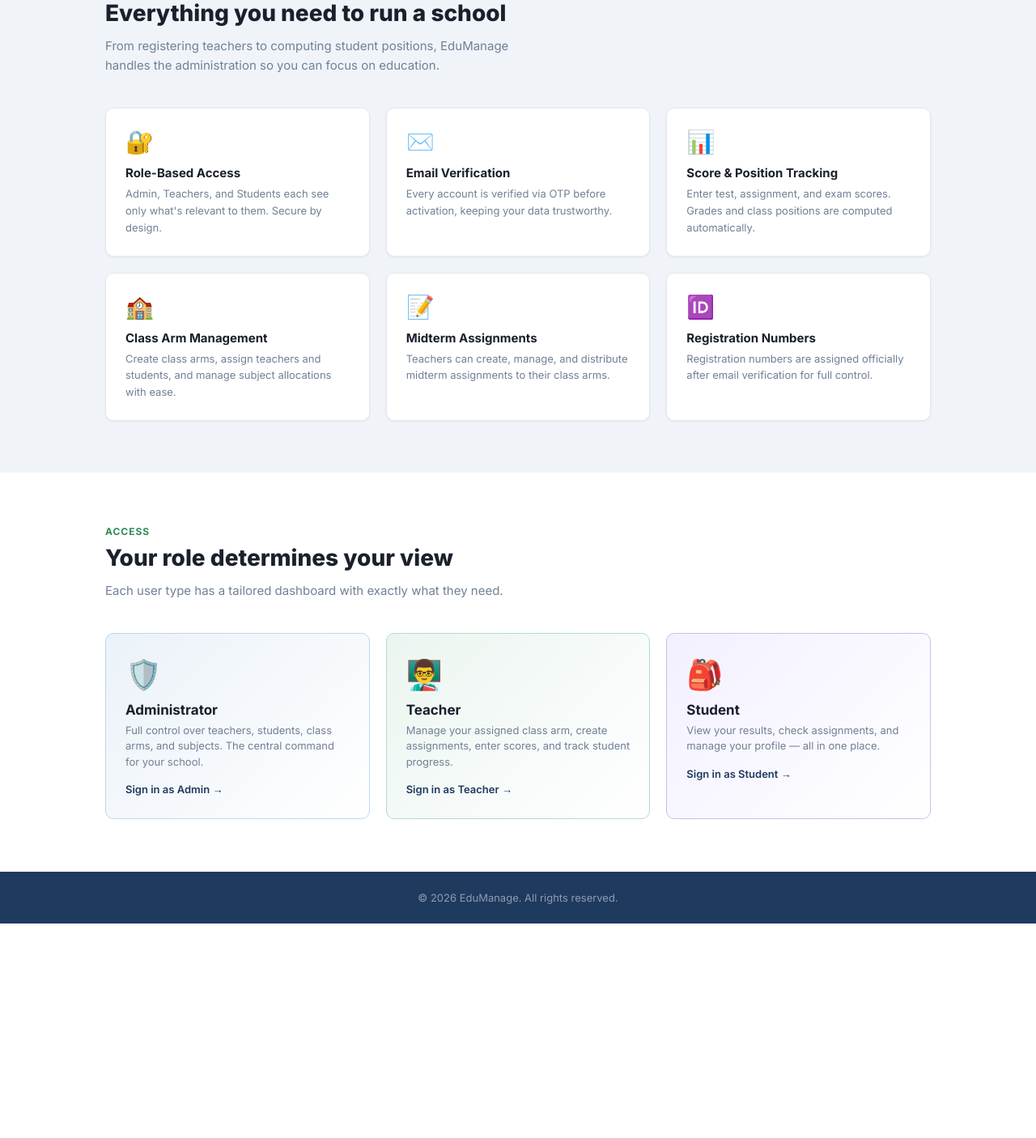
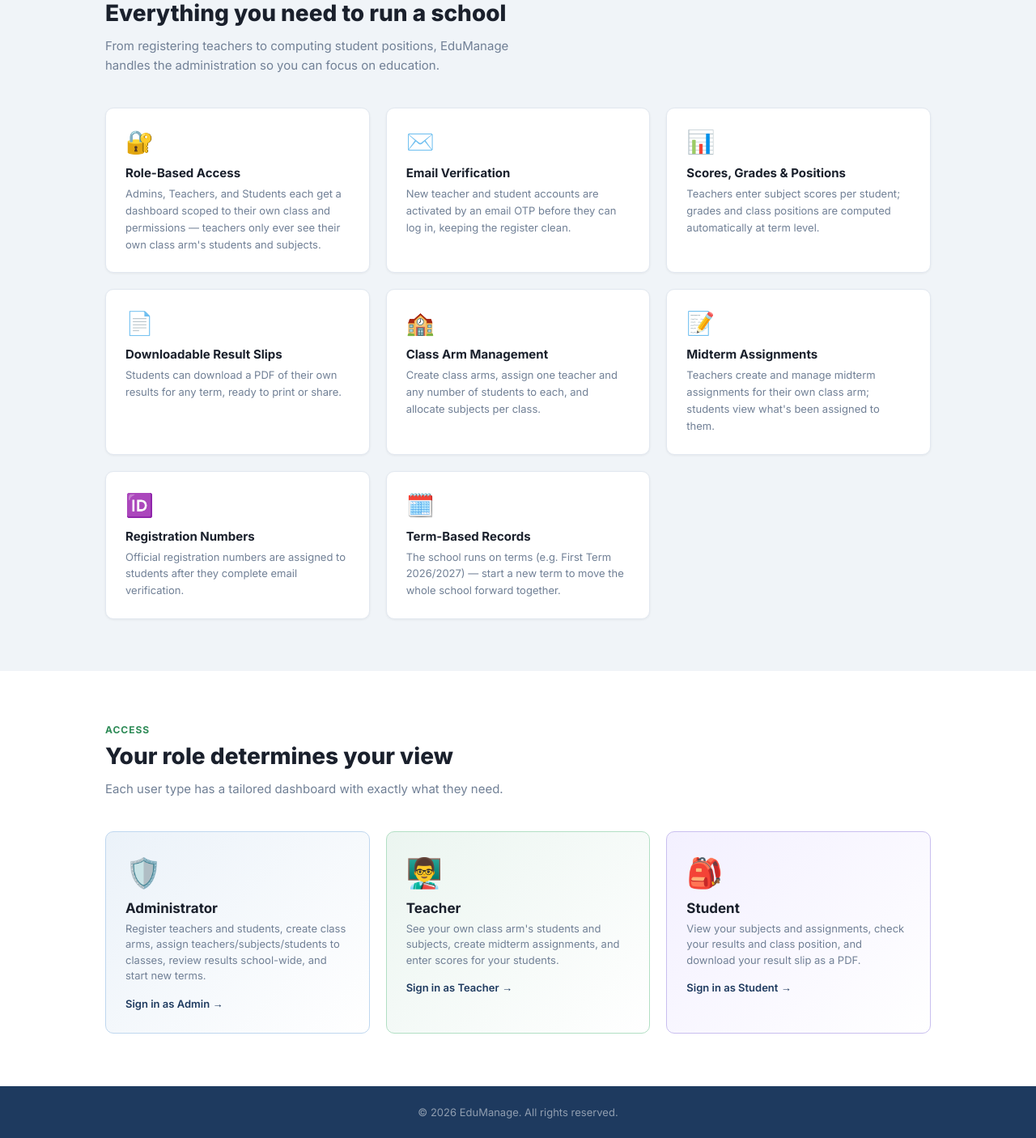
Before and after one commit to morrison29/School_Project, a Django app: page / in a window 1280 px wide. Shown: the part 743-2149 px from the top of the page at 81% size. Before the commit the page ends 1884 px from the top, so only its background shows below. Run offline with Django 5.2, Linux system fonts and the light colour scheme; data that the repository does not hold is empty.

Commit message:
Edited HomePage

```diff
--- a/school_app/templates/school/home.html
+++ b/school_app/templates/school/home.html
@@ -164,32 +164,42 @@
       <div class="feature-card">
         <div class="feature-icon">🔐</div>
         <h3>Role-Based Access</h3>
-        <p>Admin, Teachers, and Students each see only what's relevant to them. Secure by design.</p>
+        <p>Admins, Teachers, and Students each get a dashboard scoped to their own class and permissions — teachers only ever see their own class arm's students and subjects.</p>
       </div>
       <div class="feature-card">
         <div class="feature-icon">✉️</div>
         <h3>Email Verification</h3>
-        <p>Every account is verified via OTP before activation, keeping your data trustworthy.</p>
+        <p>New teacher and student accounts are activated by an email OTP before they can log in, keeping the register clean.</p>
       </div>
       <div class="feature-card">
         <div class="feature-icon">📊</div>
-        <h3>Score & Position Tracking</h3>
-        <p>Enter test, assignment, and exam scores. Grades and class positions are computed automatically.</p>
+        <h3>Scores, Grades & Positions</h3>
+        <p>Teachers enter subject scores per student; grades and class positions are computed automatically at term level.</p>
+      </div>
+      <div class="feature-card">
+        <div class="feature-icon">📄</div>
+        <h3>Downloadable Result Slips</h3>
+        <p>Students can download a PDF of their own results for any term, ready to print or share.</p>
       </div>
       <div class="feature-card">
         <div class="feature-icon">🏫</div>
         <h3>Class Arm Management</h3>
-        <p>Create class arms, assign teachers and students, and manage subject allocations with ease.</p>
+        <p>Create class arms, assign one teacher and any number of students to each, and allocate subjects per class.</p>
       </div>
       <div class="feature-card">
         <div class="feature-icon">📝</div>
         <h3>Midterm Assignments</h3>
-        <p>Teachers can create, manage, and distribute midterm assignments to their class arms.</p>
+        <p>Teachers create and manage midterm assignments for their own class arm; students view what's been assigned to them.</p>
       </div>
       <div class="feature-card">
         <div class="feature-icon">🆔</div>
         <h3>Registration Numbers</h3>
-        <p>Registration numbers are assigned officially after email verification for full control.</p>
+        <p>Official registration numbers are assigned to students after they complete email verification.</p>
+      </div>
+      <div class="feature-card">
+        <div class="feature-icon">🗓️</div>
+        <h3>Term-Based Records</h3>
+        <p>The school runs on terms (e.g. First Term 2026/2027) — start a new term to move the whole school forward together.</p>
       </div>
     </div>
   </div>
@@ -203,19 +213,19 @@
         <div class="role-card admin">
           <div class="role-icon">🛡️</div>
           <h3>Administrator</h3>
-          <p>Full control over teachers, students, class arms, and subjects. The central command for your school.</p>
+          <p>Register teachers and students, create class arms, assign teachers/subjects/students to classes, review results school-wide, and start new terms.</p>
           <div class="role-link">Sign in as Admin →</div>
         </div>
         <div class="role-card teacher">
           <div class="role-icon">👨‍🏫</div>
           <h3>Teacher</h3>
-          <p>Manage your assigned class arm, create assignments, enter scores, and track student progress.</p>
+          <p>See your own class arm's students and subjects, create midterm assignments, and enter scores for your students.</p>
           <div class="role-link">Sign in as Teacher →</div>
         </div>
         <div class="role-card student">
           <div class="role-icon">🎒</div>
           <h3>Student</h3>
-          <p>View your results, check assignments, and manage your profile — all in one place.</p>
+          <p>View your subjects and assignments, check your results and class position, and download your result slip as a PDF.</p>
           <div class="role-link">Sign in as Student →</div>
         </div>
       </div>
```
